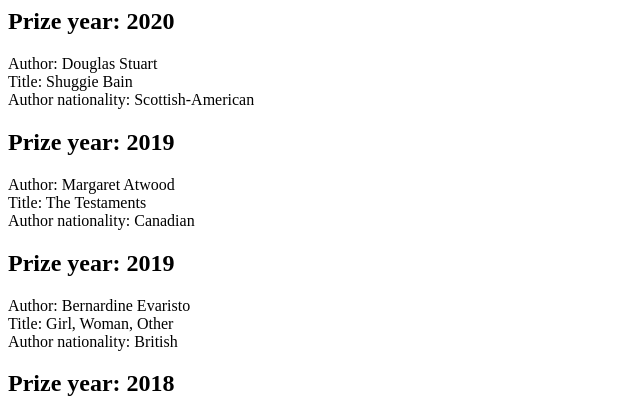
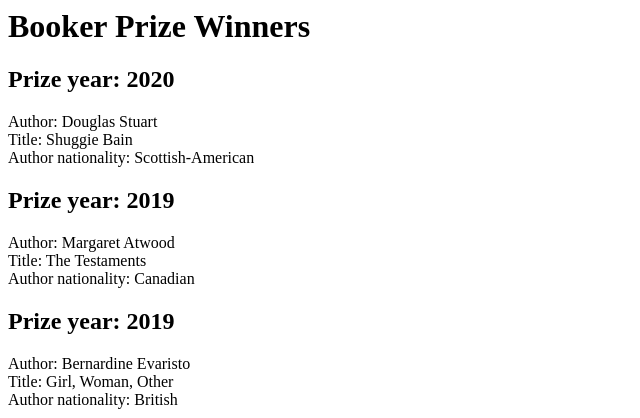
Before and after one commit to imypullan/collection-app, a PHP site: page / in a window 1280 px wide. Shown: the top 418 px of the page, without its empty margins (0-640 px from the left). Run offline with PHP 8.4, Linux system fonts and the light colour scheme; data comes from the database, SQL or seed files in the repository.

Commit message:
added heading

```diff
--- a/index.php
+++ b/index.php
@@ -12,6 +12,7 @@ $result = $query->fetchAll();
 <html>
 <body>
 
+<h1>Booker Prize Winners</h1>
 
 <?php
 
```
